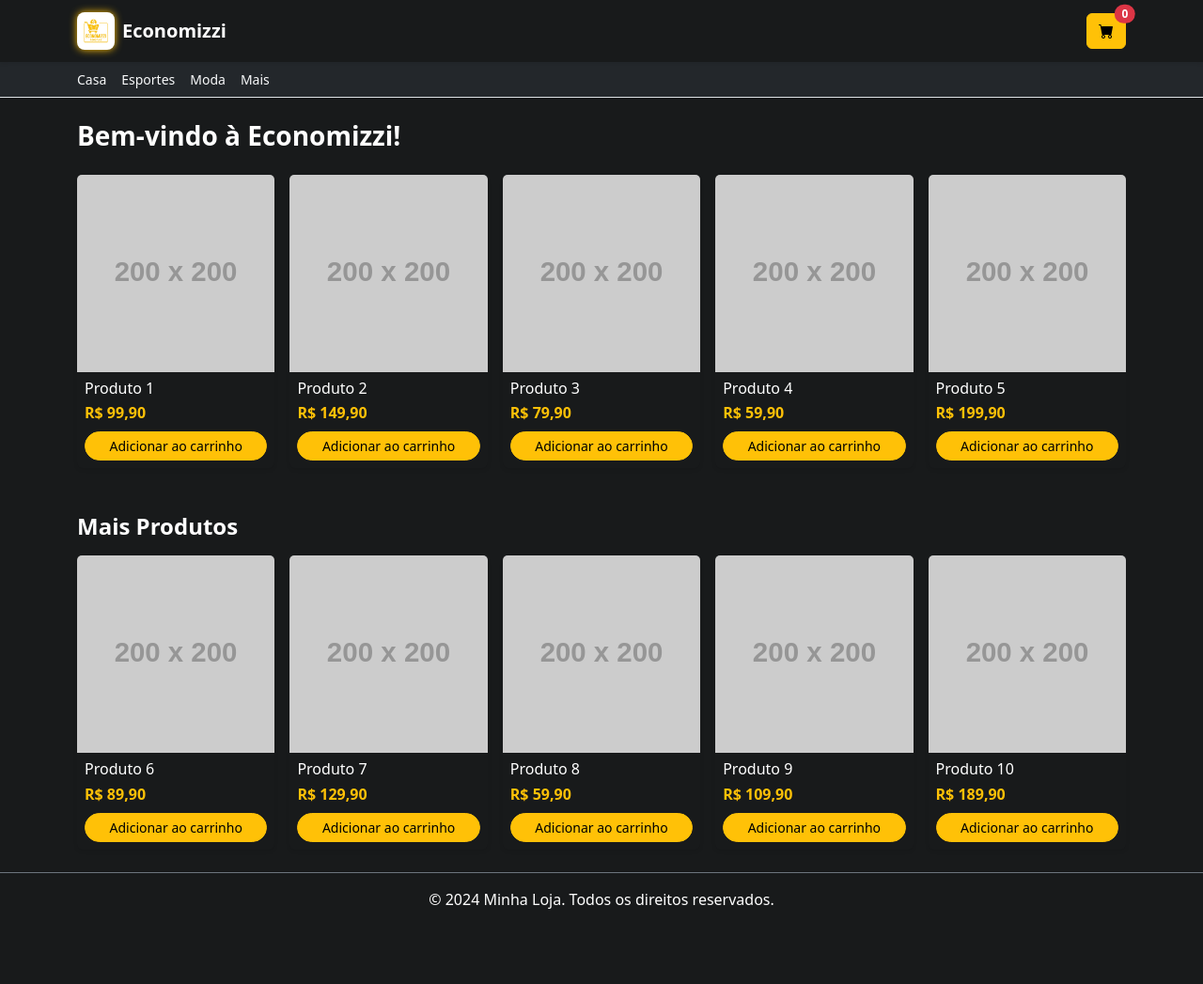
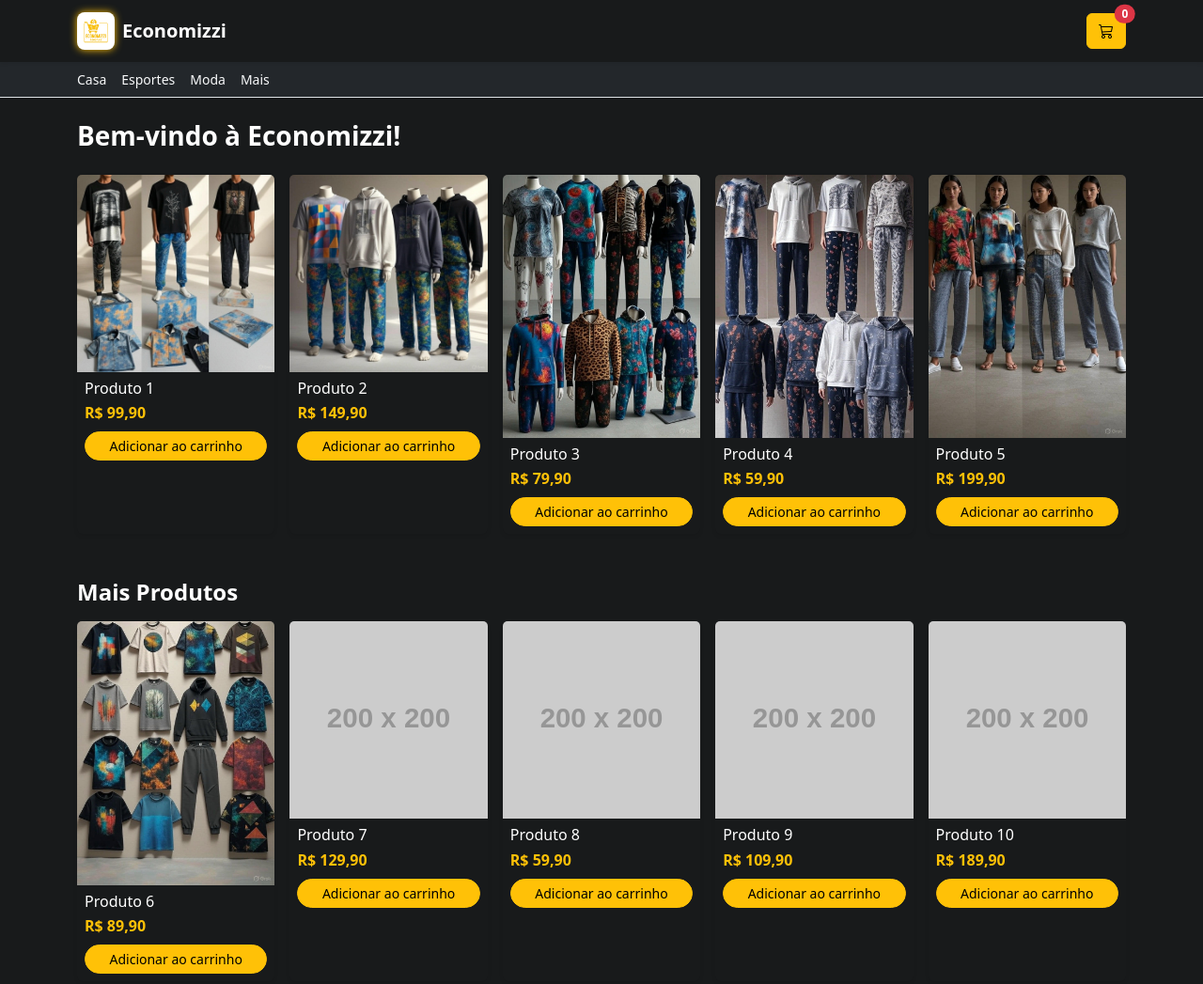
Before and after one commit to SrBolado/Site-de-vendas, a plain HTML site: page index.html in a window 1280 px wide. Shown: the top 1047 px of the page at 94% size. Before the commit the page ends 985 px from the top, so only its background shows below. Drawn offline with nearby package versions, Linux system fonts and the light colour scheme; placeholder pictures from the web are drawn by us.

Commit message:
Mudança 3

```diff
--- a/index.html
+++ b/index.html
@@ -23,7 +23,7 @@
             </button>
             <!-- Carrinho -->
             <button class="btn btn-warning position-relative ms-auto" type="button" data-bs-toggle="offcanvas" data-bs-target="#carrinhoOffcanvas" aria-controls="carrinhoOffcanvas">
-                <i class="bi bi-cart-fill"></i>
+                <i class="bi bi-cart3"></i>
                 <span class="position-absolute top-0 start-100 translate-middle badge rounded-pill bg-danger" id="carrinhoQtd">0</span>
             </button>
         </div>
@@ -125,7 +125,7 @@
             <!-- Produto exemplo -->
             <div class="col">
                 <div class="card h-100 border-0 shadow-sm bg-dark text-white produto-card" data-produto='{"titulo":"Produto 1","descricao":"Descrição detalhada do Produto 1. Excelente qualidade e ótimo preço.","preco":"R$ 99,90","imagens":["https://via.placeholder.com/400x400?text=Produto+1","https://via.placeholder.com/400x400/ffc107/181a1b?text=Produto+1+Foto+2","https://via.placeholder.com/400x400/181a1b/ffc107?text=Produto+1+Foto+3"]}'>
-                    <img src="https://via.placeholder.com/200x200?text=Produto+1" class="card-img-top" alt="Produto 1">
+                    <img src="midias/produto-1.jpg" class="card-img-top" alt="Produto 1">
                     <div class="card-body p-2">
                         <h6 class="card-title mb-1 text-truncate text-white">Produto 1</h6>
                         <p class="card-text mb-2 text-warning fw-bold">R$ 99,90</p>
@@ -136,7 +136,7 @@
             <!-- Repita os cards para mais produtos -->
             <div class="col">
                 <div class="card h-100 border-0 shadow-sm bg-dark text-white produto-card" data-produto='{"titulo":"Produto 2","descricao":"Produto 2 com recursos incríveis.","preco":"R$ 149,90","imagens":["https://via.placeholder.com/400x400?text=Produto+2","https://via.placeholder.com/400x400/ffc107/181a1b?text=Produto+2+Foto+2"]}'>
-                    <img src="https://via.placeholder.com/200x200?text=Produto+2" class="card-img-top" alt="Produto 2">
+                    <img src="midias/produto-2.jpg" class="card-img-top" alt="Produto 2">
                     <div class="card-body p-2">
                         <h6 class="card-title mb-1 text-truncate text-white">Produto 2</h6>
                         <p class="card-text mb-2 text-warning fw-bold">R$ 149,90</p>
@@ -146,7 +146,7 @@
             </div>
             <div class="col">
                 <div class="card h-100 border-0 shadow-sm bg-dark text-white produto-card" data-produto='{"titulo":"Produto 3","descricao":"Produto 3, ótimo custo-benefício.","preco":"R$ 79,90","imagens":["https://via.placeholder.com/400x400?text=Produto+3"]}'>
-                    <img src="https://via.placeholder.com/200x200?text=Produto+3" class="card-img-top" alt="Produto 3">
+                    <img src="midias/produto-3.jpg" class="card-img-top" alt="Produto 3">
                     <div class="card-body p-2">
                         <h6 class="card-title mb-1 text-truncate text-white">Produto 3</h6>
                         <p class="card-text mb-2 text-warning fw-bold">R$ 79,90</p>
@@ -156,7 +156,7 @@
             </div>
             <div class="col d-none d-md-block">
                 <div class="card h-100 border-0 shadow-sm bg-dark text-white produto-card" data-produto='{"titulo":"Produto 4","descricao":"Produto 4, qualidade garantida.","preco":"R$ 59,90","imagens":["https://via.placeholder.com/400x400?text=Produto+4"]}'>
-                    <img src="https://via.placeholder.com/200x200?text=Produto+4" class="card-img-top" alt="Produto 4">
+                    <img src="midias/produto4.jpg" class="card-img-top" alt="Produto 4">
                     <div class="card-body p-2">
                         <h6 class="card-title mb-1 text-truncate text-white">Produto 4</h6>
                         <p class="card-text mb-2 text-warning fw-bold">R$ 59,90</p>
@@ -166,7 +166,7 @@
             </div>
             <div class="col d-none d-lg-block">
                 <div class="card h-100 border-0 shadow-sm bg-dark text-white produto-card" data-produto='{"titulo":"Produto 5","descricao":"Produto 5, edição limitada.","preco":"R$ 199,90","imagens":["https://via.placeholder.com/400x400?text=Produto+5"]}'>
-                    <img src="https://via.placeholder.com/200x200?text=Produto+5" class="card-img-top" alt="Produto 5">
+                    <img src="midias/produto-5.jpg" class="card-img-top" alt="Produto 5">
                     <div class="card-body p-2">
                         <h6 class="card-title mb-1 text-truncate text-white">Produto 5</h6>
                         <p class="card-text mb-2 text-warning fw-bold">R$ 199,90</p>
@@ -181,7 +181,7 @@
         <div class="row row-cols-2 row-cols-md-3 row-cols-lg-5 g-3" id="produtosGrid2">
             <div class="col">
                 <div class="card h-100 border-0 shadow-sm bg-dark text-white produto-card" data-produto='{"titulo":"Produto 6","descricao":"Produto 6, novo lançamento.","preco":"R$ 89,90","imagens":["https://via.placeholder.com/400x400?text=Produto+6"]}'>
-                    <img src="https://via.placeholder.com/200x200?text=Produto+6" class="card-img-top" alt="Produto 6">
+                    <img src="midias/produto-6.jpg" class="card-img-top" alt="Produto 6">
                     <div class="card-body p-2">
                         <h6 class="card-title mb-1 text-truncate text-white">Produto 6</h6>
                         <p class="card-text mb-2 text-warning fw-bold">R$ 89,90</p>
```
Also changed, not shown: midias/produto-1.jpg (added), midias/produto-2.jpg (added), midias/produto-3.jpg (added), midias/produto-5.jpg (added), midias/produto-6.jpg (added), midias/produto4.jpg (added).
